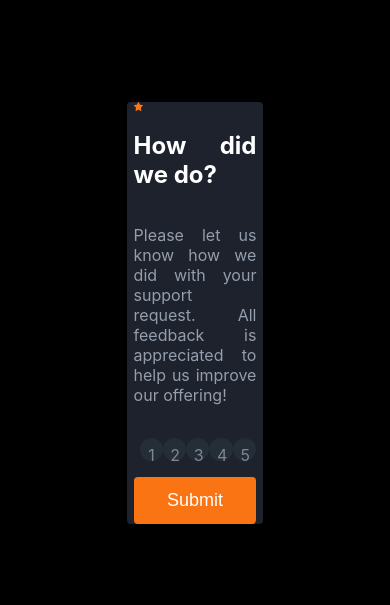
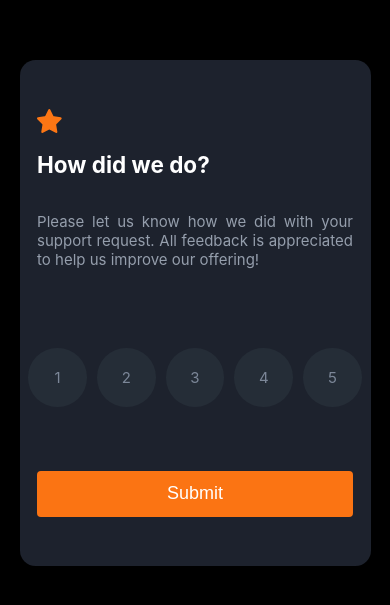
Before and after one commit to Jacks113/rate_us_page, a React (Create React App) app: page / in a window 390 px wide. Shown: the part 109-714 px from the top of the page. Built offline with nearby package versions, Linux system fonts and the light colour scheme; the HTML template or start-up script is replaced by a standard one.

Commit message:
First css adjustment for responsiveness.

```diff
--- a/src/App.css
+++ b/src/App.css
@@ -4,6 +4,7 @@
 
 body {
   background-color: #000000;
+  font-size: 15px;
   font-family: url('https://fonts.google.com/specimen/Overpass;'), Times, serif;
 }
 
@@ -21,11 +22,6 @@ body {
   pointer-events: none;
 }
 
-@media (prefers-reduced-motion: no-preference) {
-  .App-logo {
-    animation: App-logo-spin infinite 20s linear;
-  }
-}
 
 .App-header {
   background-color: #282c34;
@@ -42,14 +38,6 @@ body {
   color: #61dafb;
 }
 
-@keyframes App-logo-spin {
-  from {
-    transform: rotate(0deg);
-  }
-  to {
-    transform: rotate(360deg);
-  }
-}
 
 
 .rateUs {
@@ -57,6 +45,8 @@ body {
   flex-direction: column;
   justify-content: space-evenly;
   align-items: center;
+  overflow: hidden;
+  font-size: 1em;
   width: 35vw;
   height: 50vh;
   background-color: rgba(29,34,45,255);
@@ -176,3 +166,44 @@ body {
   color: hsl(25, 97%, 53%);
   margin: auto;
 }
+
+@media only screen and (max-width: 1400px) {
+  .ratingButton{
+    height: 5vmin;
+    width: 5vmin;
+    border-radius: 3vmin;
+    padding: 1.5vmin;
+  }
+ }
+
+
+@media only screen and (max-width: 800px) {
+
+  .rateUs{
+    width: 90%;
+    height: 60%;
+    border-radius: 4vw;
+  }
+
+  .ratingContainer{
+    width: 95%;
+  }
+
+  .ratingButton{
+    height: 15vmin;
+    width: 15vmin;
+    border-radius: 50%;
+    padding: 5vmin 5vmin;
+  }
+
+  .thanks{
+    width: 90%;
+    height: 60%;
+    border-radius: 4vw;
+  }
+
+
+  .submitted-rating{
+    width: 95%;
+  }
+}
--- a/src/components/Submitted.js
+++ b/src/components/Submitted.js
@@ -10,7 +10,7 @@ export default function Submitted(props){
 
    return <div className="thanks">
             <div className="submitted-rating">
-                <img src="..\images\illustration-thank-you.svg" />
+                <img src="..\images\illustration-thank-you.svg" alt="thank-you"/>
                 <p className="rated">You selected {rating} out of 5!</p>
                 <h2>Thank you!</h2>
                 <p>We appreciate you taking the time to give a rating. If you ever need more support, don’t hesitate to get in touch!</p>
```
